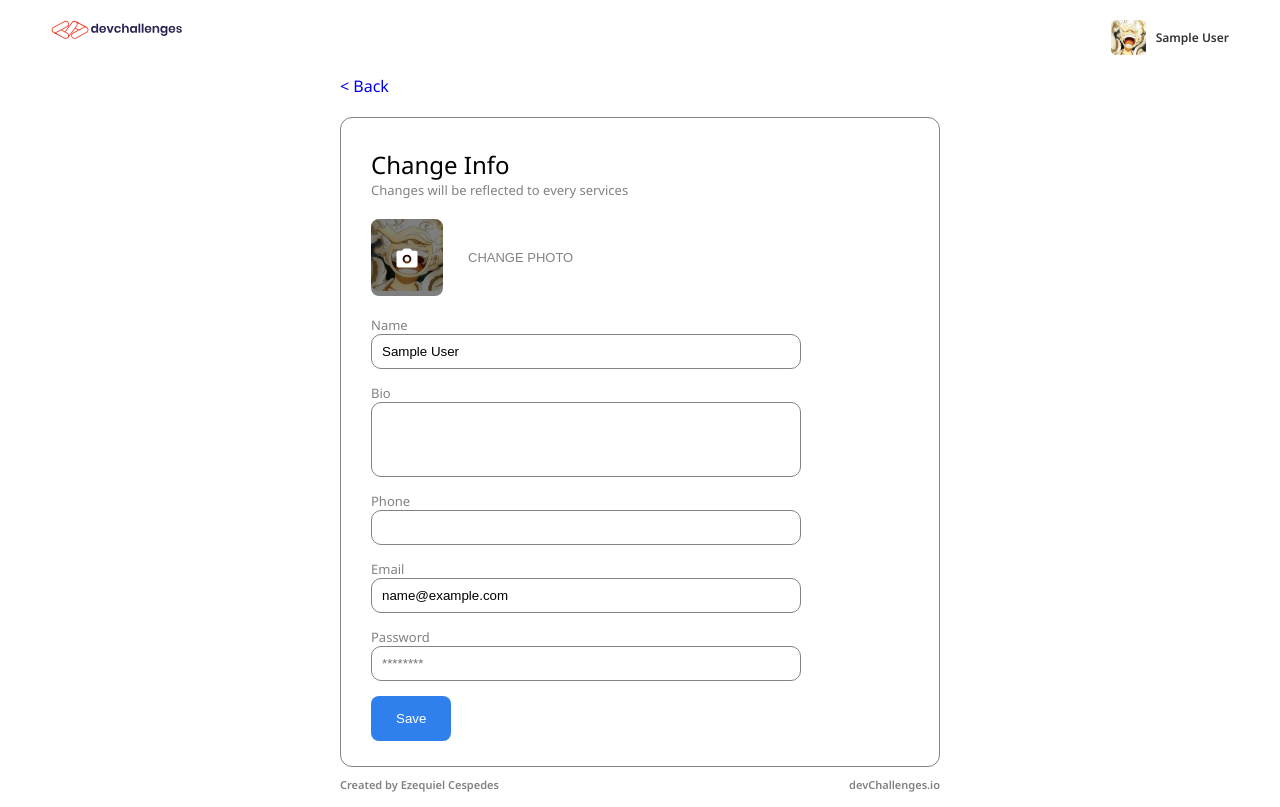
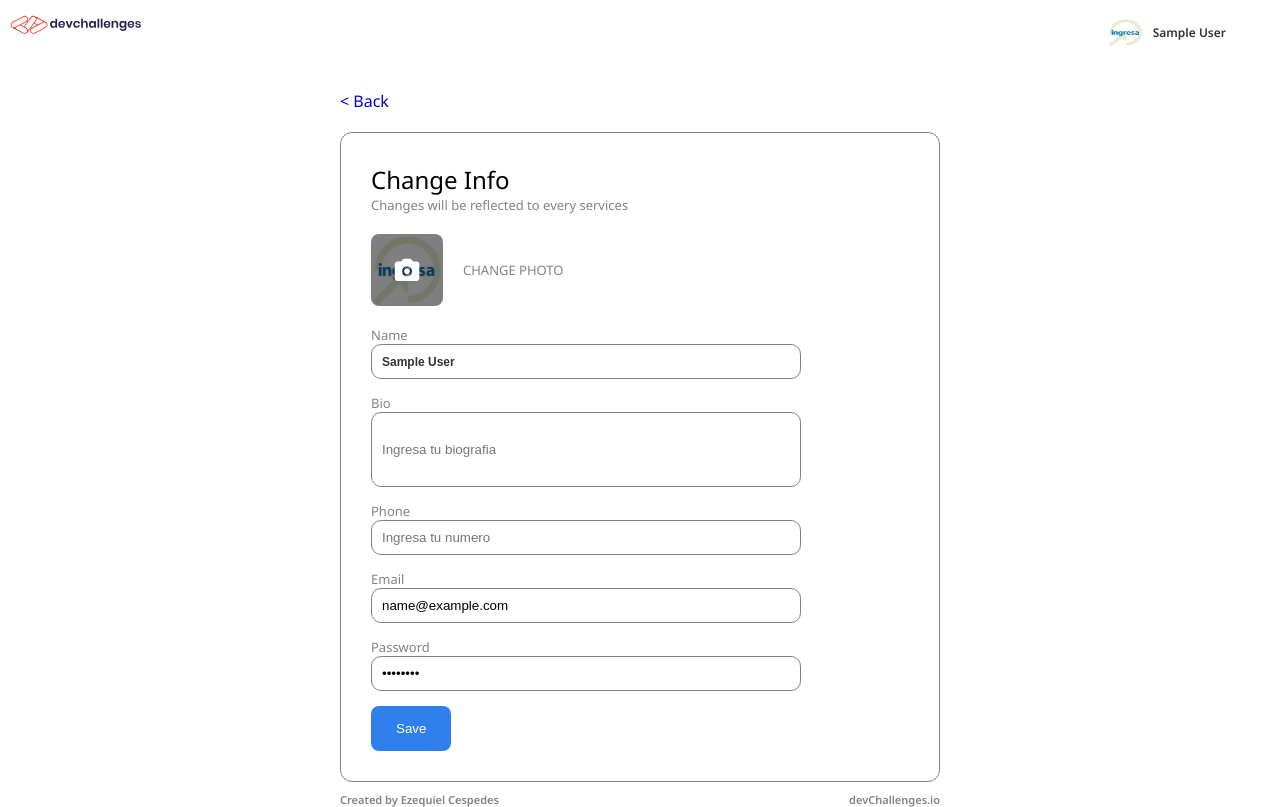
Before and after one commit to ezequielmcb/basededatos, a PHP site: page /views/editar.php in a window 1280 px wide. Run offline with PHP 8.4, Linux system fonts and the light colour scheme; the visitor is signed in with stand-in values (Sample User, id 1); data that the repository does not hold is empty.

Commit message:
se agrego la funcionalidad para que el usuario pueda agregar una imagen

```diff
--- a/miniproyecto/css/editar.css
+++ b/miniproyecto/css/editar.css
@@ -16,13 +16,25 @@ body {
 .icnoImg {
     display: flex;
     justify-content: space-between;
-    width: 100%;
+    width: 94%;
+    position: absolute;
+    top: 15px;
+    bottom: 0;
+    left: 10px;
+    right: 0;
+    height: 5vh;
 }
 
-.imgName{
+.caja{
+    margin-top: 50px
+}
+
+.imgName {
     display: flex;
     align-items: center;
     gap: 10px;
+    cursor: pointer;
+    margin-left: 1rem;
 }
 
 .hidden{
@@ -111,7 +123,7 @@ body {
     margin-top: 20px;
     display: flex;
     align-items: center;
-    gap: 25px;
+    gap: 20px;
 }
 
 .inputImg {
@@ -127,6 +139,8 @@ body {
 .foto{
     position: relative;
     cursor: pointer;
+    height: 72px;
+    width: 72px;
 }
 
 .foto > img:first-child{
@@ -137,6 +151,8 @@ body {
 
 #forma{
     object-fit: cover;
+    height: 72px;
+    width: 72px;
 }
 
 .foto >div {
@@ -153,8 +169,12 @@ body {
 }
 
 .foto > div >img{
-    height: 24px;
-    width: 24px;
+    height: 72px;
+    width: 72px;
+}
+
+.camara{
+    padding: 30%;
 }
 
 .llenar{
@@ -219,7 +239,7 @@ input[type="number"]::-webkit-outer-spin-button {
     color: #828282;
 }
 
-#toggleButton{
+#name{
     font-size: 12px;
     font-weight: 700;
     color: #333333;
@@ -230,7 +250,23 @@ a{
     text-decoration: none;
 }
 
+.change{
+    font-size: 13px;
+    font-weight: 500;
+    color: #828282;
+}
+
+
 @media screen and (min-width: 1280px) {
+    body{
+        display: flex;
+        justify-content: center;
+    }
+
+    .divAll{
+        width: 1280px;
+    }
+
     .secInicial{
         display: flex;
         align-items: center;
--- a/miniproyecto/css/reguistro.css
+++ b/miniproyecto/css/reguistro.css
@@ -198,7 +198,7 @@ a{
         gap: 20%;
         font-size: 14px;
         color: #828282;
-        width: 100%;
+        width: 80rem;
         margin-top: 15px;
     }
 }
--- a/miniproyecto/reguistro.php
+++ b/miniproyecto/reguistro.php
@@ -88,7 +88,7 @@
                     <div class="pass">
                         <label for="password"></label>
                         <i class="lock fa-solid fa-lock"></i>
-                        <input type="password" id="password" name="contrasena" placeholder="Password">
+                        <input type="password" id="password" minlength="8" name="contrasena" placeholder="Password">
                     </div>
                     <div class="divB">
                         <button type="submit" name="registrar" class="button">Start coding now</button>
--- a/miniproyecto/views/editar.php
+++ b/miniproyecto/views/editar.php
@@ -6,6 +6,17 @@ if (!isset($_SESSION["user_data"])) {
 }
 
 $data = $_SESSION["user_data"];
+
+require_once("../acctions/connect.php");
+
+$stmt = $mysqli->query("SELECT * FROM usuario;");
+
+while ($row = $stmt->fetch_assoc()) {
+    if (isset($row["photo"])) {
+        $route = $row["photo"];
+    }
+}
+// var_dump($route);
 ?>
 
 <!DOCTYPE html>
@@ -28,7 +39,6 @@ $data = $_SESSION["user_data"];
     <link href="https://fonts.googleapis.com/css2?family=Noto+Sans:wght@400;600&display=swap" rel="stylesheet">
 
 </head>
-
 <body>
     <div class="divAll">
         <section class="secInicial">
@@ -56,9 +66,9 @@ $data = $_SESSION["user_data"];
 
                 </span>
                 <div>
-                    <div class="imgName">
-                        <img class="img" src="../imgs/luffy.jpg" alt="">
-                        <p id="toggleButton"><?= ($data['name'])?></p>
+                    <div id="toggleButton" class="imgName">
+                    <img class="img" src="<?= isset($route) ? $route : '../imgs/ingresa.jpg'; ?>" alt="Image">
+                        <p id="name"><?= ($data['name']) ?></p>
                     </div>
                     <div class="hidden">
                         <a href="../views/perfil.php" class="cajita person">
@@ -81,48 +91,50 @@ $data = $_SESSION["user_data"];
                     <a href="perfil.php">
                         < Back</a>
                 </div>
-                <section class="sectionEdit">
+                <form action="../acctions/upuser.php" enctype="multipart/form-data" method="post" class=" sectionEdit">
                     <div class="intro">
                         <h1>Change Info</h1>
                         <P>Changes will be reflected to every services</P>
                     </div>
                     <div class="divImg">
-                        <label class="foto">
-                            <img src="../imgs/luffy.jpg" id="forma" alt="">
+                        <label class="foto" for="img">
+                            <img src="<?= isset($route) ? $route : '../imgs/ingresa.jpg'; ?>" id="forma" class="photoData" alt="photo">
                             <div>
                                 <img class="camara" src="../imgs/camara.svg" alt="">
                             </div>
                         </label>
-                        <input class="inputImg" type="text" value="CHANGE PHOTO" disabled>
+                        <input class="inputImg" type="file" id="img" name="image" accept="image/*" hidden>
+                        <p class="change" >CHANGE PHOTO</p>
                     </div>
-                    <form action="../acctions/upuser.php" method="post" class="llenar">
+                    <section class="llenar">
                         <div class="info">
                             <label for="name">Name</label>
-                            <input type="text" name="name" id="name" value="<?= ($data['name']) ?>">
+                            <input type="text" name="name" id="name" placeholder="Ingresa tu nombre" value="<?php isset($data['name']) ? print($data['name']) : print('') ?>">
                         </div>
                         <div class="info bio">
                             <label for="bio">Bio</label>
-                            <input type="text" name="bio" id="bio" value="<?= ($data['bio']) ?>">
+                            <input type="text" name="bio" id="bio" placeholder="Ingresa tu biografia" value="<?php isset($data['bio']) ? print($data['bio']) : print('') ?>">
                         </div>
                         <div class="info">
                             <label for="phone">Phone</label>
-                            <input type="number" name="phone" id="phone" value="<?= ($data['phone']) ?>">
+                            <input type="number" minlength="8" name="phone" id="phone" placeholder="Ingresa tu numero" value="<?= ($data['phone']) ?>">
                         </div>
                         <div class="info">
                             <label for="email">Email</label>
-                            <input type="email" name="email" id="email" value="<?= ($data['email']) ?>">
+                            <input type="email" name="email" id="email" placeholder="Ingresa tu email" value="<?= ($data['email']) ?>">
                         </div>
-                        <div class="info">
+                        <div class="info" id="pass">
                             <label for="psswrd">Password</label>
-                            <input type="psswrd" name="psswrd" id="psswrd" placeholder="********">
+                            <input type="password" minlength="8" name="psswrd" id="psswrd" placeholder="Cambiar contraseña" value="********">
                         </div>
                         <button class="boton" type="submit">Save</button>
-                    </form>
 
-                </section>
+                    </section>
+                </form>
                 <div class="dataP">
                     <h1>Created by <b>Ezequiel Cespedes</b></h1>
                     <p>devChallenges.io</p>
+
                 </div>
             </div>
         </section>
```
Also changed, not shown: miniproyecto/acctions/getimg.php (deleted, +0 -13 lines), miniproyecto/acctions/upuser.php (+20 -1 lines), miniproyecto/css/perfil.css (+76 -25 lines), miniproyecto/views/perfil.php (+19 -9 lines), miniproyecto/acctions/img/adan.jpg (added), miniproyecto/acctions/img/messi.jpg (added), miniproyecto/acctions/img/will.jpg (added), miniproyecto/imgs/ingresa.jpg (added), miniproyecto/imgs/luffy.jpg (deleted).
